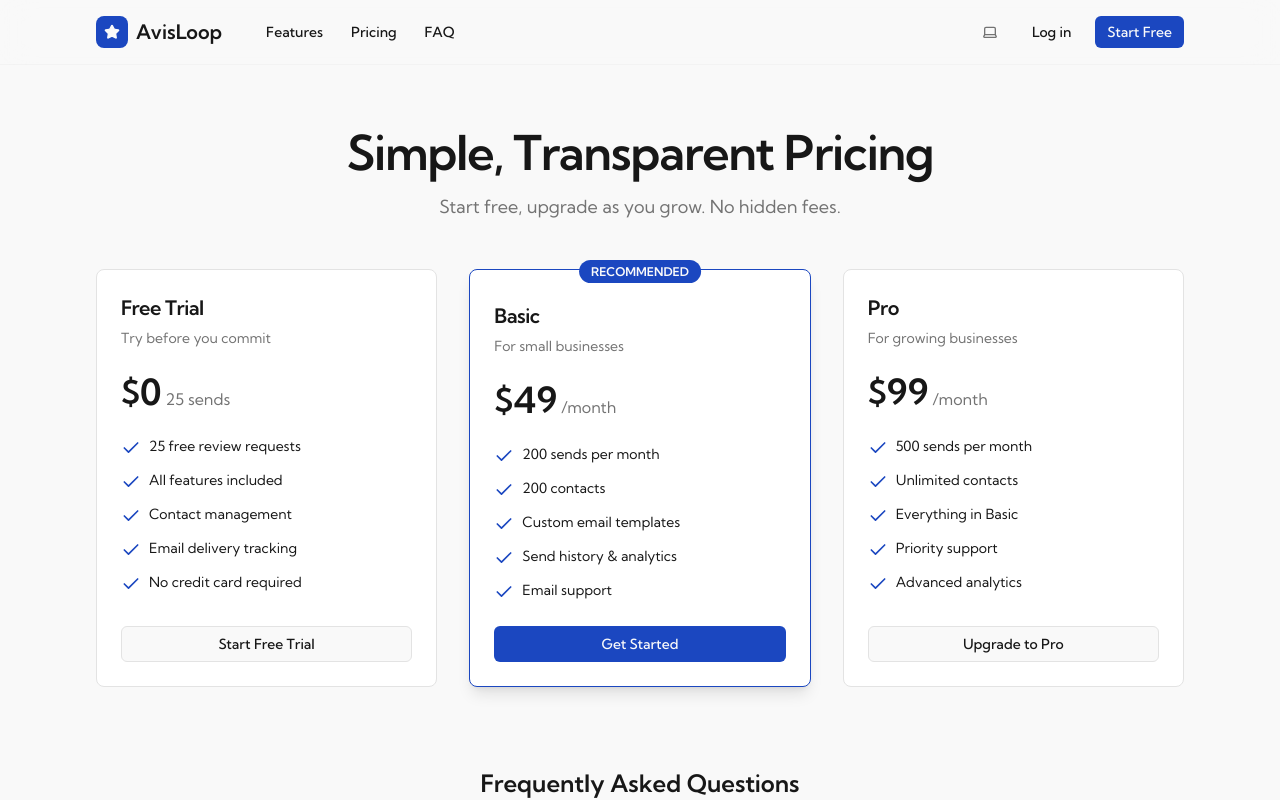
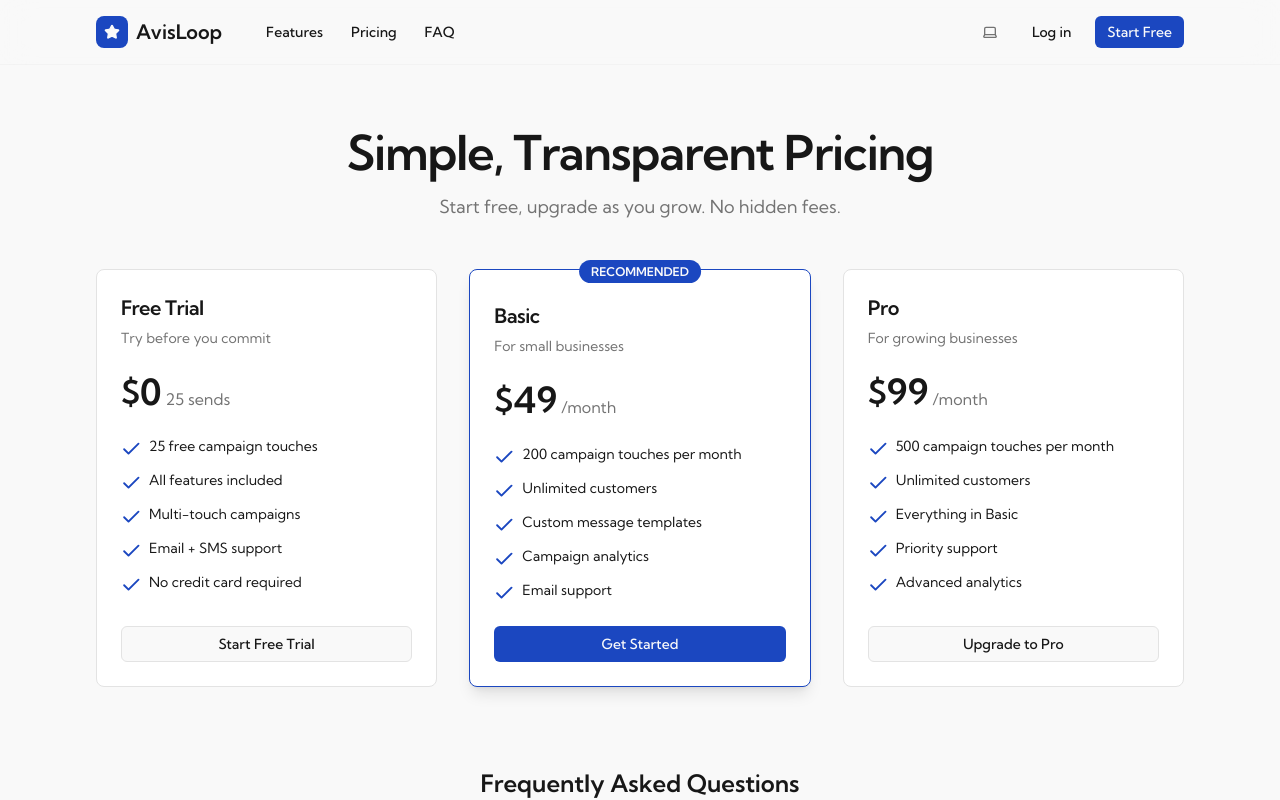
Before and after one commit to aanthonyle28/AvisLoop, a Next.js app: page /pricing in a window 1280 px wide. Shown: the top 800 px of the page. Built offline with nearby package versions, Linux system fonts and the light colour scheme; no server answers.

Commit message:
feat(31-04): update pricing features for V2 terminology
- Replace 'review requests' with 'campaign touches'
- Replace 'contacts' with 'customers'
- Add 'Multi-touch campaigns' feature
- Update 'Send history' to 'Campaign analytics'
- Migrate Check icon to Phosphor

```diff
--- a/components/marketing/pricing-table.tsx
+++ b/components/marketing/pricing-table.tsx
@@ -1,5 +1,5 @@
 import Link from "next/link";
-import { Check } from "lucide-react";
+import { Check } from "@phosphor-icons/react";
 import {
   InteractiveCard,
   CardHeader,
@@ -29,10 +29,10 @@ const tiers: Tier[] = [
     period: "25 sends",
     description: "Try before you commit",
     features: [
-      "25 free review requests",
+      "25 free campaign touches",
       "All features included",
-      "Contact management",
-      "Email delivery tracking",
+      "Multi-touch campaigns",
+      "Email + SMS support",
       "No credit card required",
     ],
     cta: "Start Free Trial",
@@ -44,10 +44,10 @@ const tiers: Tier[] = [
     period: "/month",
     description: "For small businesses",
     features: [
-      "200 sends per month",
-      "200 contacts",
-      "Custom email templates",
-      "Send history & analytics",
+      "200 campaign touches per month",
+      "Unlimited customers",
+      "Custom message templates",
+      "Campaign analytics",
       "Email support",
     ],
     cta: "Get Started",
@@ -60,8 +60,8 @@ const tiers: Tier[] = [
     period: "/month",
     description: "For growing businesses",
     features: [
-      "500 sends per month",
-      "Unlimited contacts",
+      "500 campaign touches per month",
+      "Unlimited customers",
       "Everything in Basic",
       "Priority support",
       "Advanced analytics",
@@ -106,7 +106,7 @@ export function PricingTable() {
             <ul className="space-y-3">
               {tier.features.map((feature) => (
                 <li key={feature} className="flex items-start gap-2">
-                  <Check className="size-5 text-primary shrink-0 mt-0.5" />
+                  <Check size={20} weight="bold" className="text-primary shrink-0 mt-0.5" />
                   <span className="text-sm">{feature}</span>
                 </li>
               ))}
```
